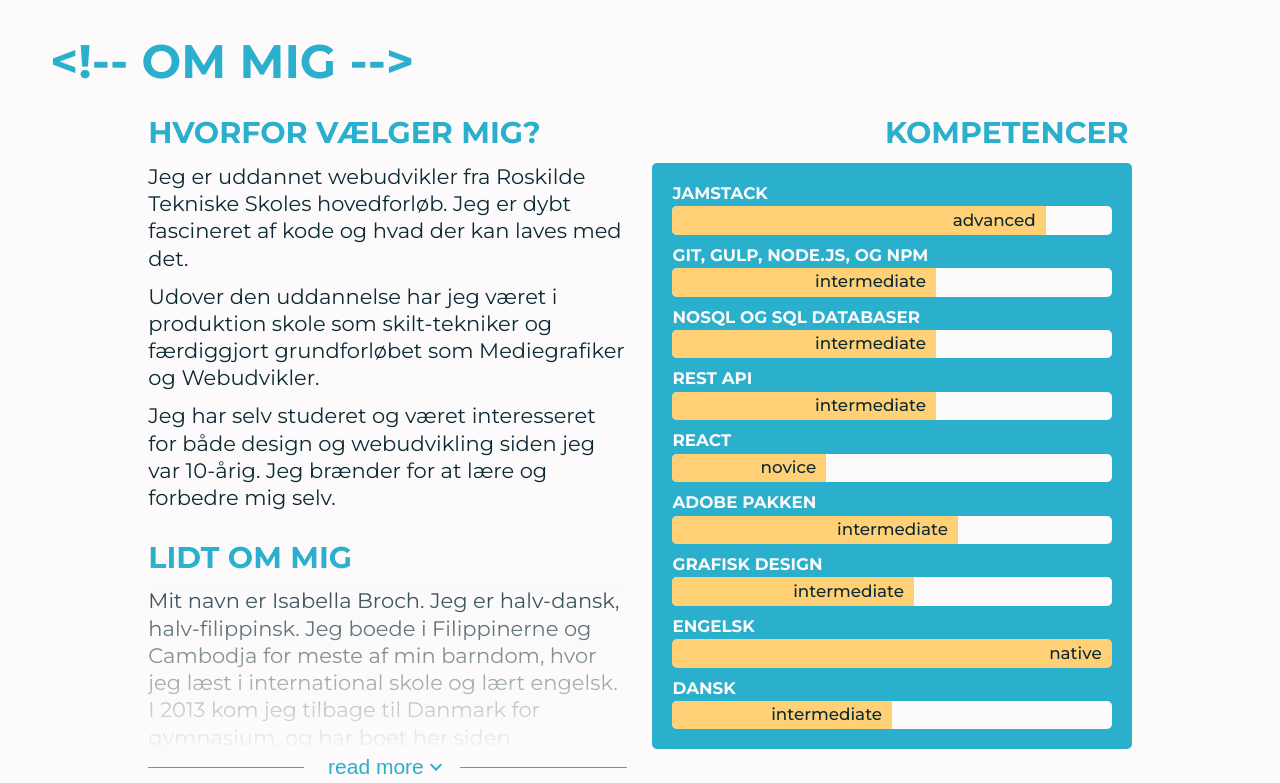
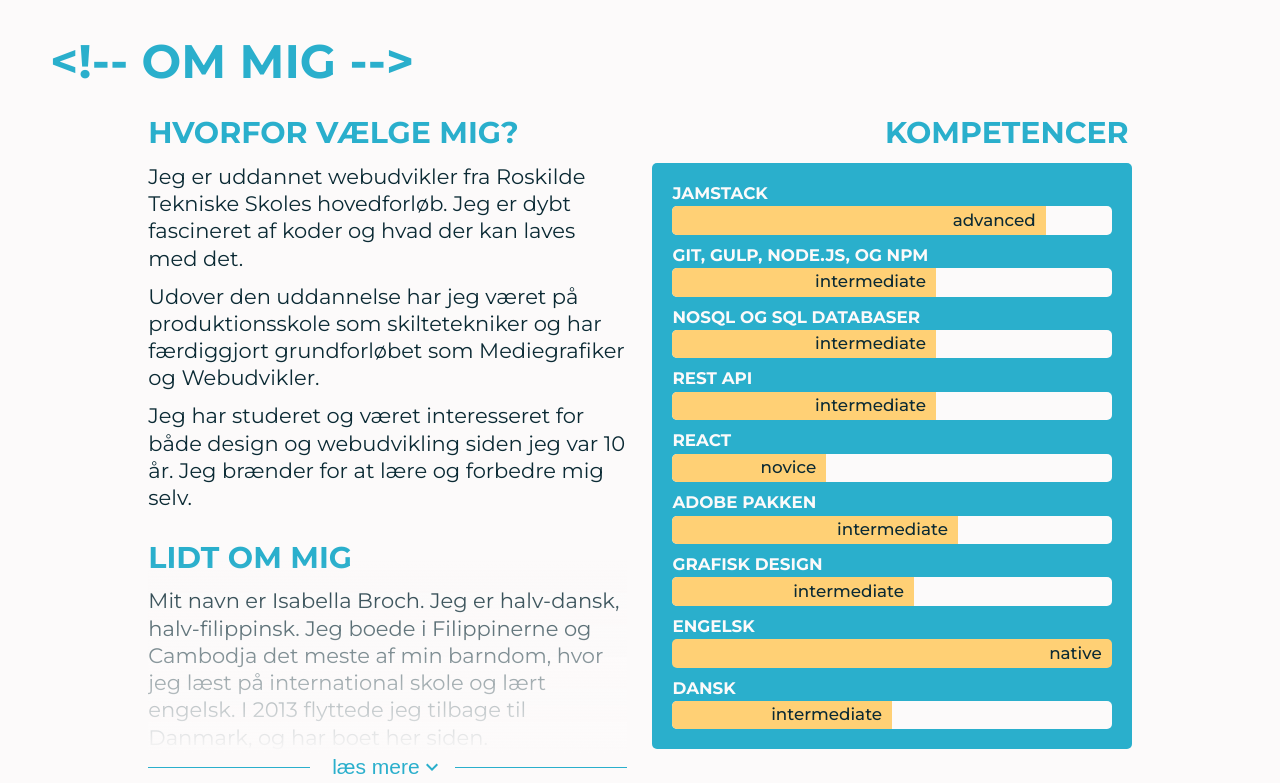
Before and after one commit to isabroch/portfolio, a plain HTML site: page index.html in a window 1280 px wide. Shown: the part 401-1184 px from the top of the page. Drawn offline with nearby package versions, Linux system fonts and the light colour scheme.

Commit message:
Revise Danish text

```diff
--- a/index.html
+++ b/index.html
@@ -78,19 +78,19 @@
         <section class="om-1">
           <div class="readmore--text hiding">
             <section>
-              <h2 class="subheader">Hvorfor vælger mig?</h2>
+              <h2 class="subheader">Hvorfor vælge mig?</h2>
               <p>
                 Jeg er uddannet webudvikler fra Roskilde Tekniske Skoles
-                hovedforløb. Jeg er dybt fascineret af kode og hvad der kan laves med det.
+                hovedforløb. Jeg er dybt fascineret af koder og hvad der kan laves med det.
               </p>
               <p>
-                Udover den uddannelse har jeg været i produktion skole som
-                skilt-tekniker og færdiggjort grundforløbet som Mediegrafiker og
+                Udover den uddannelse har jeg været på produktionsskole som
+                skiltetekniker og har færdiggjort grundforløbet som Mediegrafiker og
                 Webudvikler.
               </p>
               <p>
-                Jeg har selv studeret og været interesseret for både design og
-                webudvikling siden jeg var 10-årig. Jeg brænder for at lære og
+                Jeg har studeret og været interesseret for både design og
+                webudvikling siden jeg var 10 år. Jeg brænder for at lære og
                 forbedre mig selv.
               </p>
             </section>
@@ -100,9 +100,8 @@
               <p>
                 Mit navn er Isabella Broch. Jeg er
                 halv-dansk, halv-filippinsk. Jeg boede i Filippinerne og
-                Cambodja for meste af min barndom, hvor jeg læst i international
-                skole og lært engelsk. I 2013 kom jeg tilbage til Danmark for
-                gymnasium, og har boet her siden.
+                Cambodja det meste af min barndom, hvor jeg læst på international
+                skole og lært engelsk. I 2013 flyttede jeg tilbage til Danmark, og har boet her siden.
               </p>
               <p>
                 Jeg elsker puslespil og at løse dem. Det er derfor jeg elsker
@@ -110,15 +109,15 @@
                 finder en løsning der passer - det elsker jeg rigtig meget!
               </p>
               <p>
-                I min fritid læser jeg artikler på nettet om webudvikling, læser fantasy romaner, spiller videospil, og leger med mit to søde katte Inu og Zorro.
+                I min fritid læser jeg artikler på nettet om webudvikling, læser fantasy romaner, spiller videospil, og leger med mine to søde katte Inu og Zorro.
               </p>
             </section>
 
             <section>
-              <h2 class="subheader">Hvad vil jeg i fremtid</h2>
+              <h2 class="subheader">Hvad vil jeg i fremtiden</h2>
               <p>
-                Jeg ville altid gerne udvikle mine evner indenfor JAMStacken,
-                men jeg er også interesseret for at lære forskellig værktøjer som React, Vue, og Typescript. Jeg er også
+                Jeg vil gerne udvikle mine evner indenfor JAMStacken,
+                men jeg er også interesseret i at lære forskellige værktøjer som React, Vue, og Typescript. Jeg er også
                 interesseret i at lære om Python, da det er blevet mere populært
                 i software verdenen.
               </p>
@@ -126,7 +125,7 @@
           </div>
           <button class="om-mig--readmore readmore--button">
             <span class="readmore--button--text">
-              <span class="readmore--button--text--wrapper">Read more</span>
+              <span class="readmore--button--text--wrapper">Læs mere</span>
               <svg
                 xmlns="http://www.w3.org/2000/svg"
                 height="24"
--- a/scripts/script.js
+++ b/scripts/script.js
@@ -14,11 +14,11 @@ let urlPath = window.location.pathname;
 let urlPathString = urlPath.substring(urlPath.lastIndexOf("/"));
 // Console should log '/index.html' or '/'
 // console.log(urlPathString);
+const languageIsEnglish = urlPath.includes("/en/");
 
 if (urlPathString == "/index.html" || urlPathString == "/") {
   console.log("You are on the homepage");
 
-  const languageIsEnglish = urlPath.includes("/en/");
 
   // Form validation + thank you popup
   const contactForm = document.forms[0];
@@ -140,9 +140,9 @@ if (urlPathString == "/index.html" || urlPathString == "/") {
         content.classList.toggle("hiding");
 
         if (content.classList.contains("hiding")) {
-          buttonText.textContent = "Read more";
+          buttonText.textContent = languageIsEnglish ? "Read more" : "Læs mere";
         } else {
-          buttonText.textContent = "Read less";
+          buttonText.textContent = languageIsEnglish ? "Read less" : "Læs mindre";
         }
       }
     });
```
